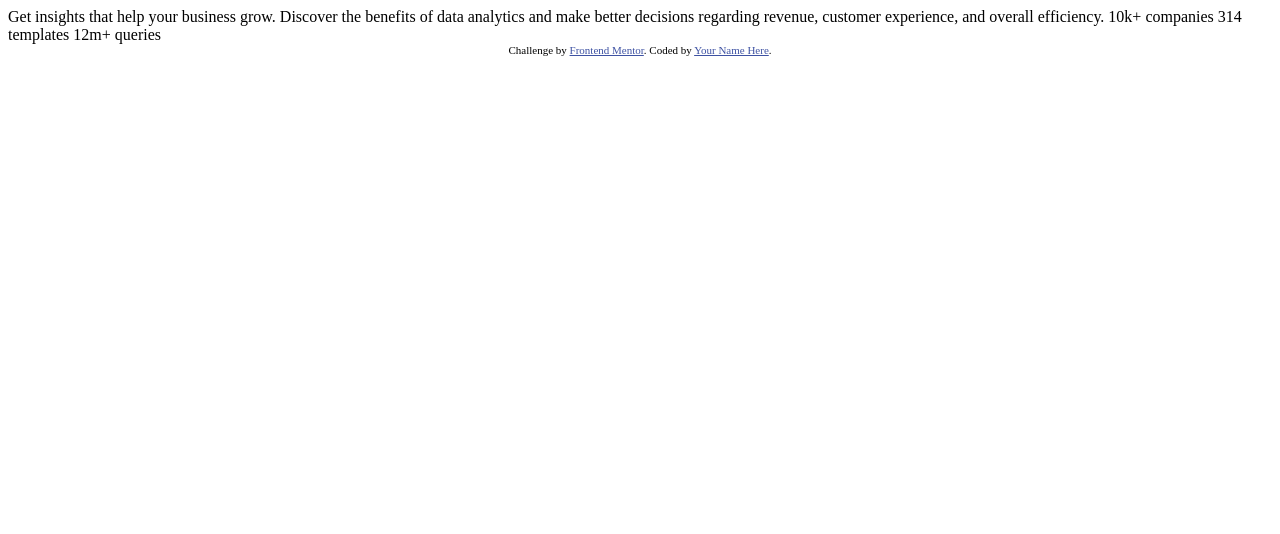
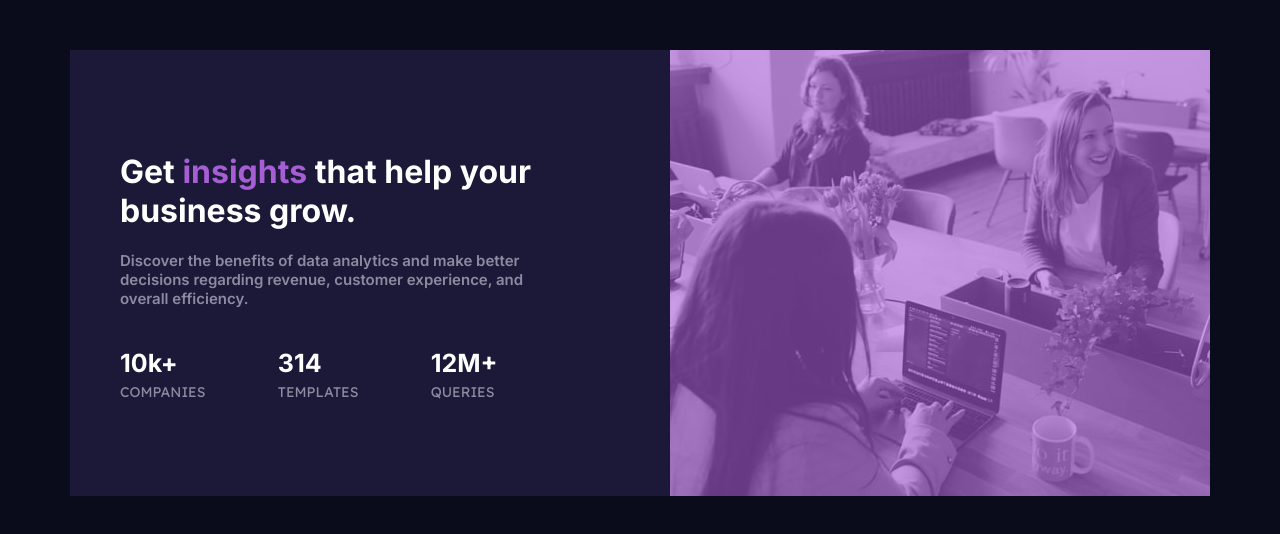
Before and after one commit to porfirothiago/preview-card, a plain HTML site: page index.html in a window 1280 px wide. Drawn offline with Linux system fonts and the light colour scheme.

Commit message:
Challenge done

```diff
--- a/index.html
+++ b/index.html
@@ -5,29 +5,40 @@
   <meta name="viewport" content="width=device-width, initial-scale=1.0"> <!-- displays site properly based on user's device -->
 
   <link rel="icon" type="image/png" sizes="32x32" href="./images/favicon-32x32.png">
+  <link rel="stylesheet" href="styles.css">
 
-  <title>Frontend Mentor | Stats preview card component</title>
+  <title>CHALLENGE - Frontend Mentor | Stats preview card component</title>
+</head>
 
-  <!-- Feel free to remove these styles or customise in your own stylesheet 👍 -->
-  <style>
-    .attribution { font-size: 11px; text-align: center; }
-    .attribution a { color: hsl(228, 45%, 44%); }
-  </style>
-</head>
 <body>
+  <div class="container">
+    <div class="left-block">
+      <div id="column">
+        <h1 id="title">Get <b id="title-bold">insights</b> that help your business grow.</h1>
+        <p id="main-text">Discover the benefits of data analytics and make better decisions regarding revenue, customer
+        experience, and overall efficiency.</p>
+        <div id="mini-grid-col">
+          <div class="mini-column" id="mini-column1">
+            <p class="number">10k+</p>
+            <p class="subtitle">companies</p>
+          </div>
+          <div class="mini-column" id="mini-column2">
+            <p class="number">314</p>
+            <p class="subtitle">templates</p>
+          </div>        <div class="mini-column" id="mini-column3">
+            <p class="number">12M+</p>
+            <p class="subtitle">queries</p>
+          </div>
+        </div>
+      </div>
+    </div>
+    <div id="image-block"><img id="img" src="/images/image-header-desktop.jpg" alt=""></div>
+  </div>
 
-  Get insights that help your business grow.
+<!-- <div class="attribution">
+  Challenge by <a href="https://www.frontendmentor.io?ref=challenge" target="_blank">Frontend Mentor</a>.
+  Coded by <a href="#">Your Name Here</a>.
+</div> -->
 
-  Discover the benefits of data analytics and make better decisions regarding revenue, customer
-  experience, and overall efficiency.
-
-  10k+ companies
-  314 templates
-  12m+ queries
-
-  <div class="attribution">
-    Challenge by <a href="https://www.frontendmentor.io?ref=challenge" target="_blank">Frontend Mentor</a>.
-    Coded by <a href="#">Your Name Here</a>.
-  </div>
 </body>
 </html>
--- /dev/null
+++ b/styles.css
@@ -0,0 +1,97 @@
+/* Font import */
+
+@import url('https://fonts.googleapis.com/css2?family=Inter:wght@100;200;300;400;500;600;700;800;900&display=swap');
+@import url('https://fonts.googleapis.com/css2?family=Lexend+Deca&display=swap');
+
+/* Styling */
+
+body {
+    background-color: #0A0C1B;
+}
+
+#title {
+    color: white;
+    font-family: 'Inter', sans-serif;
+    font-weight: 700;
+}
+
+#title-bold {
+    color: #A55ED4;
+}
+
+#main-text {
+    color: #8D8BA1;
+    font-family: 'Inter', sans-serif;
+    font-size: 15px;
+    font-weight: 600;
+}
+
+.container {
+    /* width: 1440px; */
+    display: flex;
+    flex-direction: row;
+    flex-wrap: wrap;
+    margin: auto;
+    margin-top: 50px;
+    align-items: baseline;
+    justify-content: center;
+}
+
+.left-block {
+    display: flex;
+    flex-wrap: wrap;
+    width: 600px;
+    height: 446px;
+    background-color: #1C1938;
+    color: white;
+    margin: 0px;
+    padding: 0px;
+}
+
+#column {
+    width: 100%;
+    margin: auto;
+    margin-left: 50px;
+    margin-right: 100px;
+}
+
+#image-block {
+    margin: auto;
+    margin-right: 0px;
+    margin-left:0px;
+    background: hsl(277, 64%, 61%);
+    overflow: hidden;
+    height: 446px;
+}
+
+#img {
+    opacity: 0.4;
+}
+
+#mini-grid-col {
+    display: grid;
+    grid-template-columns: auto auto auto;
+    color: white;
+    font-family: 'Lexend Deca', sans-serif;
+}
+
+.number {
+    color: white;
+    font-family: 'Inter', sans-serif;
+    font-weight: 700;
+    font-size: 25px;
+    margin-bottom: 0px;
+}
+
+.subtitle {
+    color: #8D8BA1;
+    font-family: 'Lexend Deca', sans-serif;
+    font-size: 14px;
+    font-weight: 400;
+    text-transform: uppercase;
+    margin-top: 5px;
+}
+
+
+.attribution { font-size: 11px; text-align: center; }
+.attribution a { color: hsl(228, 45%, 44%); }
```
